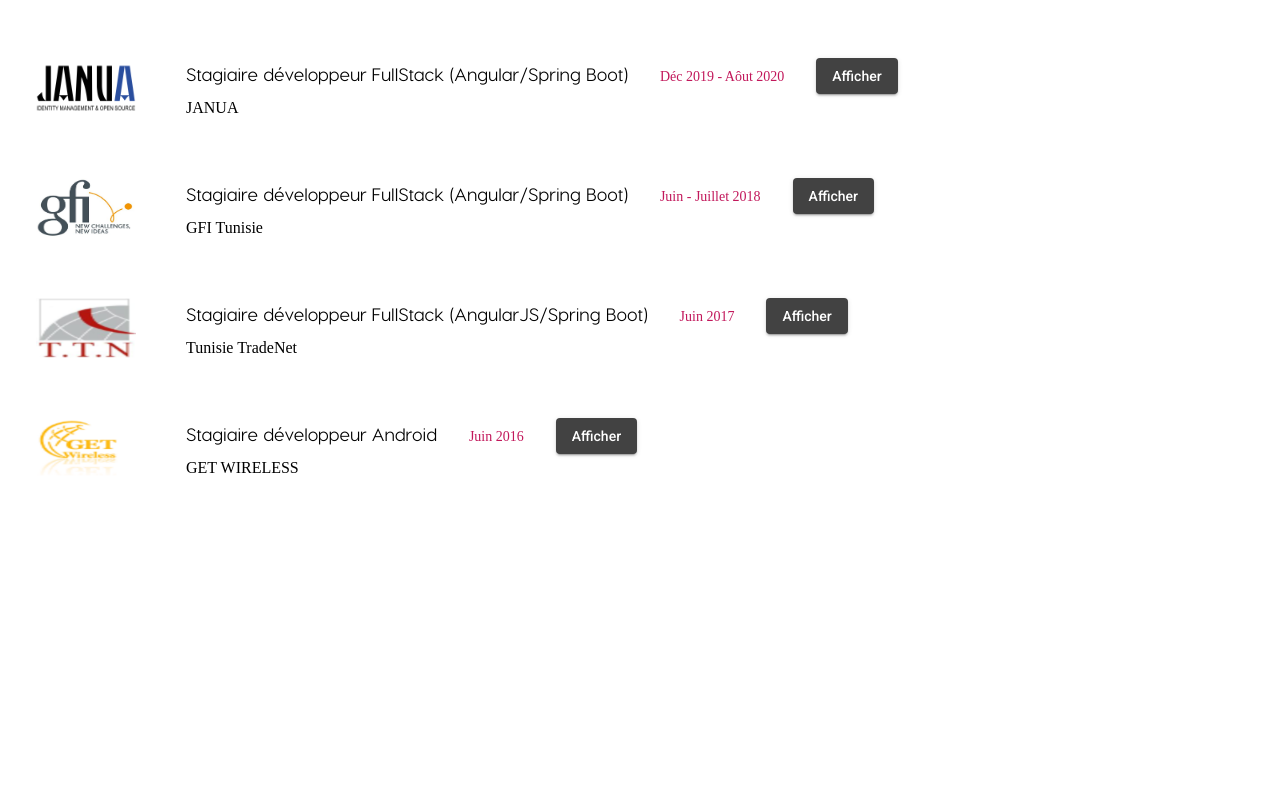
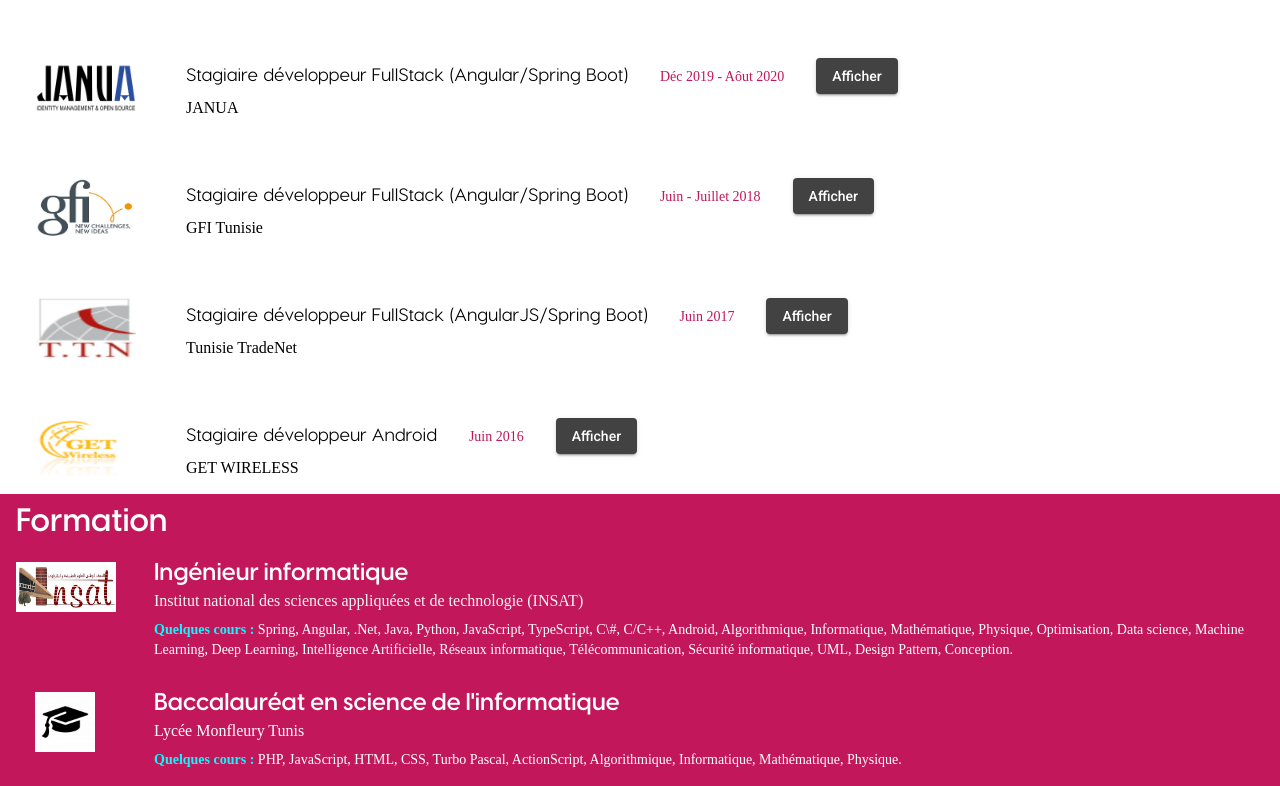
Before and after one commit to ghaziNahdi94/portfolio, an Angular app: page / in a window 1280 px wide. Shown: the part 1000-1786 px from the top of the page. Before the commit the page ends 1494 px from the top, so only its background shows below. Built offline with nearby package versions, Linux system fonts and the light colour scheme; a web font is replaced by a local one.

Commit message:
add education

```diff
--- a/src/app/app.component.html
+++ b/src/app/app.component.html
@@ -363,3 +363,38 @@
         </app-experience>
     </div>
 </div>
+
+<div class="education">
+    <div class="title">Formation</div>
+    <div class="entry">
+        <div style="min-width: 138px; text-align: center;">
+            <a href="http://www.insat.rnu.tn/" target="_blank"><img src="/assets/logo/insat.jpg" alt="INSAT Logo"
+                    width="100" height="50" /></a>
+        </div>
+        <div class="right">
+            <span class="position">Ingénieur informatique</span>
+            <span class="school"><a href="http://www.insat.rnu.tn/" target="_blank">Institut national des sciences
+                    appliquées et de technologie (INSAT)</a></span>
+            <span class="description">
+                <strong>Quelques cours : </strong> Spring, Angular, .Net, Java, Python, JavaScript,
+                TypeScript, C\#, C/C++, Android, Algorithmique, Informatique, Mathématique, Physique, Optimisation, Data
+                science, Machine Learning, Deep Learning, Intelligence Artificielle, Réseaux informatique,
+                Télécommunication, Sécurité informatique, UML, Design Pattern, Conception.
+            </span>
+        </div>
+    </div>
+
+    <div class="entry">
+        <div style="min-width: 138px; text-align: center;">
+            <img src="/assets/images/graduation-hat.jpg" alt="Graduation Hat" width="60" height="60" />
+        </div>
+        <div class="right">
+            <span class="position">Baccalauréat en science de l'informatique</span>
+            <span class="school">Lycée Monfleury Tunis</span>
+            <span class="description">
+                <strong>Quelques cours : </strong> PHP, JavaScript, HTML, CSS, Turbo Pascal, ActionScript,
+                Algorithmique, Informatique, Mathématique, Physique.
+            </span>
+        </div>
+    </div>
+</div>
--- a/src/app/app.component.scss
+++ b/src/app/app.component.scss
@@ -1,4 +1,6 @@
 @import "./material-ui/fonts.scss";
+
+$primary-color: #c2185b;
 
 :host {
   margin: 0;
@@ -72,17 +74,17 @@
     }
   }
 
+  .title {
+    font-family: $font-family-title-demi-bold;
+    font-size: $font-size-title;
+    width: 200px;
+  }
+
   .experience {
     display: flex;
     flex-direction: column;
     padding: 16px;
     max-width: 100%;
-
-    .title {
-      font-family: $font-family-title-demi-bold;
-      font-size: $font-size-title;
-      width: 200px;
-    }
 
     .space-title-content {
       min-height: 40px;
@@ -94,7 +96,7 @@
       app-experience {
         .app-name {
           font-weight: 600;
-          color: #c2185b;
+          color: $primary-color;
         }
 
         .logos {
@@ -106,4 +108,55 @@
       }
     }
   }
+
+  .education {
+    display: flex;
+    flex-direction: column;
+    width: auto;
+    padding: 16px;
+    background-color: $primary-color;
+    color: white;
+    min-height: 100px;
+
+    .entry {
+      margin-top: 32px;
+      display: flex;
+      flex-direction: row;
+
+      img {
+        margin-right: 40px;
+      }
+
+      .right {
+        display: flex;
+        flex-direction: column;
+
+        strong {
+          color: #0ff7ff;
+        }
+
+        .position {
+          font-family: $font-family-title-demi-bold;
+          font-size: $font-size-section-title;
+        }
+
+        .school {
+          margin-top: 9px;
+          font-family: $font-family-default;
+          font-size: $font-size-default;
+
+          a {
+            color: whitesmoke;
+            text-decoration: none;
+          }
+        }
+
+        .description {
+          margin-top: 9px;
+          font-family: $font-family-default;
+          font-size: $font-size-small;
+        }
+      }
+    }
+  }
 }
--- a/src/app/app.component.ts
+++ b/src/app/app.component.ts
@@ -1,6 +1,5 @@
 import { Component, OnInit } from '@angular/core';
 import { Title } from '@angular/platform-browser';
-import { Experience } from './models';
 
 @Component({
   selector: 'app-root',
@@ -8,12 +7,9 @@
   styleUrls: ['./app.component.scss'],
 })
 export class AppComponent implements OnInit {
-
   constructor(private titleService: Title) {}
 
   public ngOnInit(): void {
     this.titleService.setTitle('Ghazi NEHDI');
   }
-
-
 }
--- a/src/app/core/experience/experience.component.scss
+++ b/src/app/core/experience/experience.component.scss
@@ -48,6 +48,8 @@
 
     .description {
       margin-top: 16px;
+      font-family: $font-family-default;
+      font-size: $font-size-small;
     }
   }
 }
--- a/src/styles.scss
+++ b/src/styles.scss
@@ -10,3 +10,15 @@
   padding: 0;
   font-family: Roboto, "Helvetica Neue", sans-serif;
 }
+
+::-webkit-scrollbar {
+  width: 4px;
+  overflow-y: scroll;
+  background: grey;
+  box-shadow: inset 0 0 4px #707070;
+}
+
+::-webkit-scrollbar-thumb {
+  background: blue;
+  border-radius: 10px;
+}
```
Also changed, not shown: src/assets/images/graduation-hat.jpg (added), src/assets/logo/insat.jpg (added).
